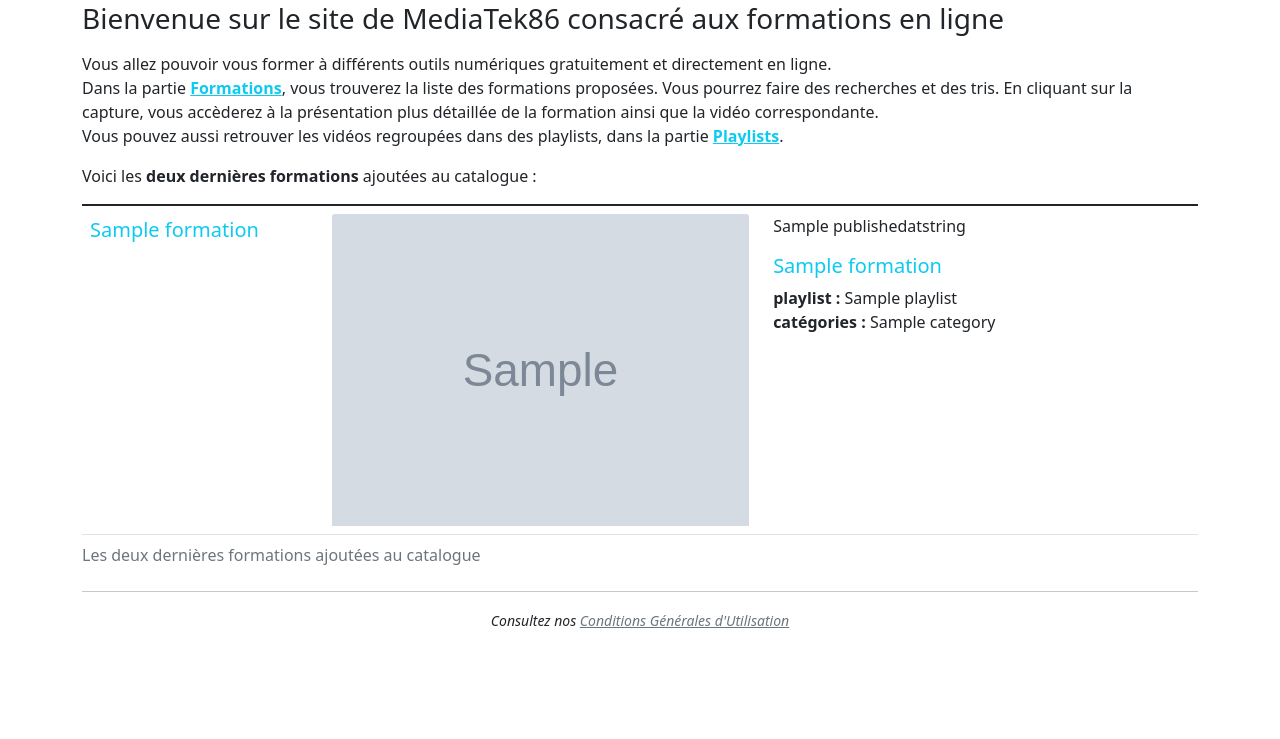
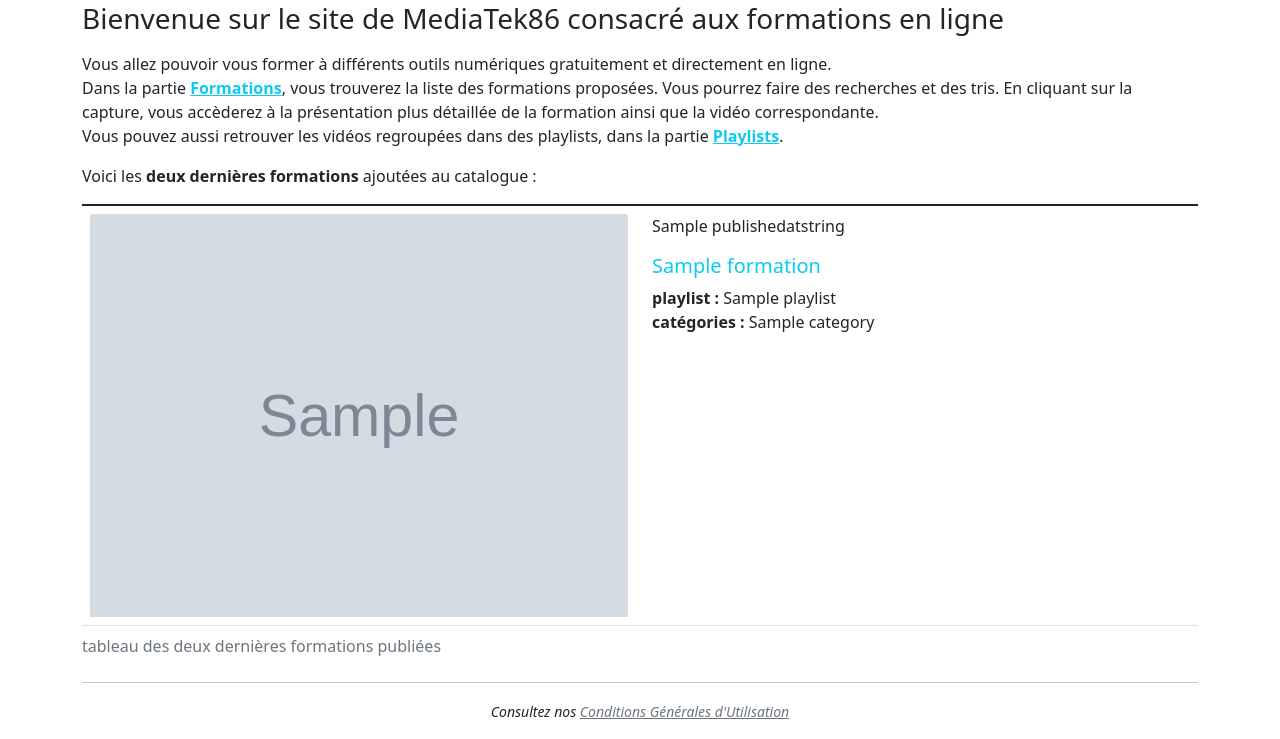
Before and after one commit to Eda31/mediatekformation, a Symfony app: template templates/pages/accueil.html.twig in a window 1280 px wide. Shown: the part 220-959 px from the top of the page. Before the commit the page ends 848 px from the top, so only its background shows below. Run offline with Twig, Linux system fonts and the light colour scheme; the template is opened without the code that fills it: most values are stand-ins (such as "Sample title", 1, 10 or a date in 2020); grey boxes marked "Sample" are stand-in pictures; some libraries are stand-ins or nearby versions.

Commit message:
Mission 1, Tâche 2 : ajouter une fonctionnalité (2h)

```diff
--- a/src/Controller/AccueilController.php
+++ b/src/Controller/AccueilController.php
@@ -8,6 +8,7 @@ use Symfony\Component\Routing\Annotation\Route;
 
 /**
  * Description of AccueilController
+ *
  * @author emds
  */
 class AccueilController extends AbstractController
--- a/src/Controller/FormationsController.php
+++ b/src/Controller/FormationsController.php
@@ -10,14 +10,12 @@ use Symfony\Component\Routing\Annotation\Route;
 
 /**
  * Controleur des formations
- *
  * @author emds
  */
 class FormationsController extends AbstractController
 {
-
     /**
-     * Chemin vers le fichier Twig pour les formations.
+     * @const page formations
      */
     private const PAGE_FORMATIONS = "pages/formations.html.twig";
 
@@ -77,7 +75,7 @@ class FormationsController extends AbstractController
     public function showOne($id): Response
     {
         $formation = $this->formationRepository->find($id);
-        return $this->render("pages/formation.html.twig", [
+        return $this->render(self::PAGE_FORMATIONS, [
             'formation' => $formation
         ]);
     }
--- a/src/Entity/Categorie.php
+++ b/src/Entity/Categorie.php
@@ -42,6 +42,7 @@ class Categorie
     public function setName(?string $name): static
     {
         $this->name = $name;
+
         return $this;
     }
 
@@ -59,6 +60,7 @@ class Categorie
             $this->formations->add($formation);
             $formation->addCategory($this);
         }
+
         return $this;
     }
 
@@ -67,6 +69,7 @@ class Categorie
         if ($this->formations->removeElement($formation)) {
             $formation->removeCategory($this);
         }
+
         return $this;
     }
 }
--- a/src/Entity/Formation.php
+++ b/src/Entity/Formation.php
@@ -61,6 +61,7 @@ class Formation
     public function setPublishedAt(?\DateTimeInterface $publishedAt): static
     {
         $this->publishedAt = $publishedAt;
+
         return $this;
     }
 
@@ -80,6 +81,7 @@ class Formation
     public function setTitle(?string $title): static
     {
         $this->title = $title;
+
         return $this;
     }
 
@@ -91,6 +93,7 @@ class Formation
     public function setDescription(?string $description): static
     {
         $this->description = $description;
+
         return $this;
     }
 
@@ -102,6 +105,7 @@ class Formation
     public function setVideoId(?string $videoId): static
     {
         $this->videoId = $videoId;
+
         return $this;
     }
 
--- a/templates/pages/accueil.html.twig
+++ b/templates/pages/accueil.html.twig
@@ -8,25 +8,15 @@
         Vous allez pouvoir vous former à différents outils numériques gratuitement et directement en ligne.<br />
         Dans la partie <strong><a href="{{ path('formations') }}" class="link-info">Formations</a></strong>, vous trouverez la liste des formations proposées.
         Vous pourrez faire des recherches et des tris.
-        En cliquant sur la capture, vous accèderez à la présentation plus détaillée de la formation ainsi que la vidéo correspondante.<br />
+        En cliquant sur la capture, vous accèderez à la présentation plus détaillée de la formation ainsi que la vidéo correspondante.<BR />
         Vous pouvez aussi retrouver les vidéos regroupées dans des playlists, dans la partie <strong><a href="{{ path('playlists') }}" class="link-info">Playlists</a></strong>.
     </p>
     <p>
         Voici les <strong>deux dernières formations</strong> ajoutées au catalogue :
-    </p>
         <table class="table">
-        <caption>Les deux dernières formations ajoutées au catalogue</caption>
+            <caption>tableau des deux dernières formations publiées</caption>
             <tr>
                 {% for formation in formations %}
-                <td>
-                    <div class="row">
-                        <div class="col">
-                            <h5 class="text-info mt-1">
-                                {{ formation.title }}
-                            </h5>
-                        </div>
-                    </div>
-                </td>
                     <td>
                         <div class="row">
                             <div class="col">
@@ -34,8 +24,7 @@
                                 {% if formation.picture %}
                                     <a href="{{ path('formations.showone', {id:formation.id}) }}">
                                     <img src="{{ formation.picture }}"
-                                         alt="Image de la formation {{ formation.title }}"
-                                         class="card-img-top" style="width:100%;height:auto;">
+                                         class="card-img-top" style="width:100%;height:auto;" alt="">
                                     </a>
                                 {% endif %}
                             </div>
@@ -51,8 +40,8 @@
                                 {% endfor %}
                             </div>
                         </div>
-                </td>
                 {% endfor %}
             </tr>
         </table>
+    </p>
 {% endblock %}
--- a/templates/pages/playlist.html.twig
+++ b/templates/pages/playlist.html.twig
@@ -3,6 +3,8 @@
     <div class="row mt-3">
         <div class="col">
             <h4 class="text-info mt-5">{{ playlist.name }}</h4>
+            <!-- Affichage du nombre de formations -->
+            <p><strong>Nombre de formations : </strong>{{ playlist.getNombreFormations() }}</p>
             <strong>catégories : </strong>
                 <!-- boucle pour afficher les catégories -->
                 {% set anccategorie = '' %}
@@ -33,6 +35,5 @@
                 </div>
             {% endfor %}
         </div>
-
     </div>
 {% endblock %}
```
Also changed, not shown: src/Controller/PlaylistsController.php (+15 -8 lines), src/Entity/Playlist.php (+11 -1 lines), src/Repository/PlaylistRepository.php (+16 -0 lines), templates/pages/playlists.html.twig (+8 -0 lines), templates/pages/cgu.html.twig (line endings or trailing spaces), templates/pages/formations.html.twig (line endings or trailing spaces). Lines whose indentation alone changed are shown as unchanged.
